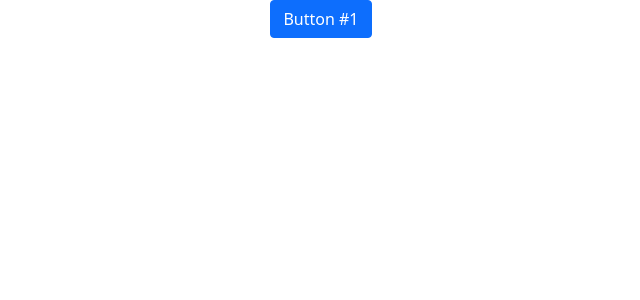
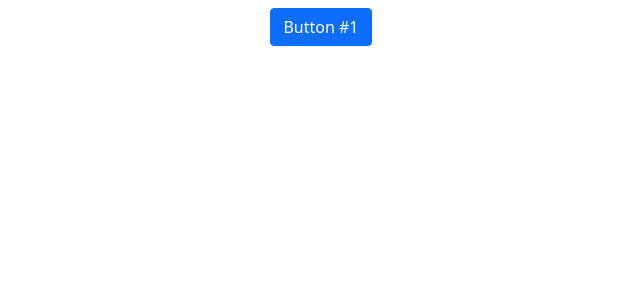
Before and after one commit to joshuapopp17/ourwrk, a React (Create React App) app: page / in a window 1280 px wide. Shown: the top 300 px of the page, without its empty margins (319-959 px from the left). Built offline with nearby package versions, Linux system fonts and the light colour scheme.

Commit message:
did some stuff

```diff
--- a/src/App.js
+++ b/src/App.js
@@ -4,7 +4,7 @@ import Button from 'react-bootstrap/Button';
 
 function App() {
   return (
-    <div className="App">
+    <div class="d-flex p-2 justify-content-center align-items-center">
       <Button type="button" className="btn btn-primary">Button #1</Button>
     </div>
   );
```
